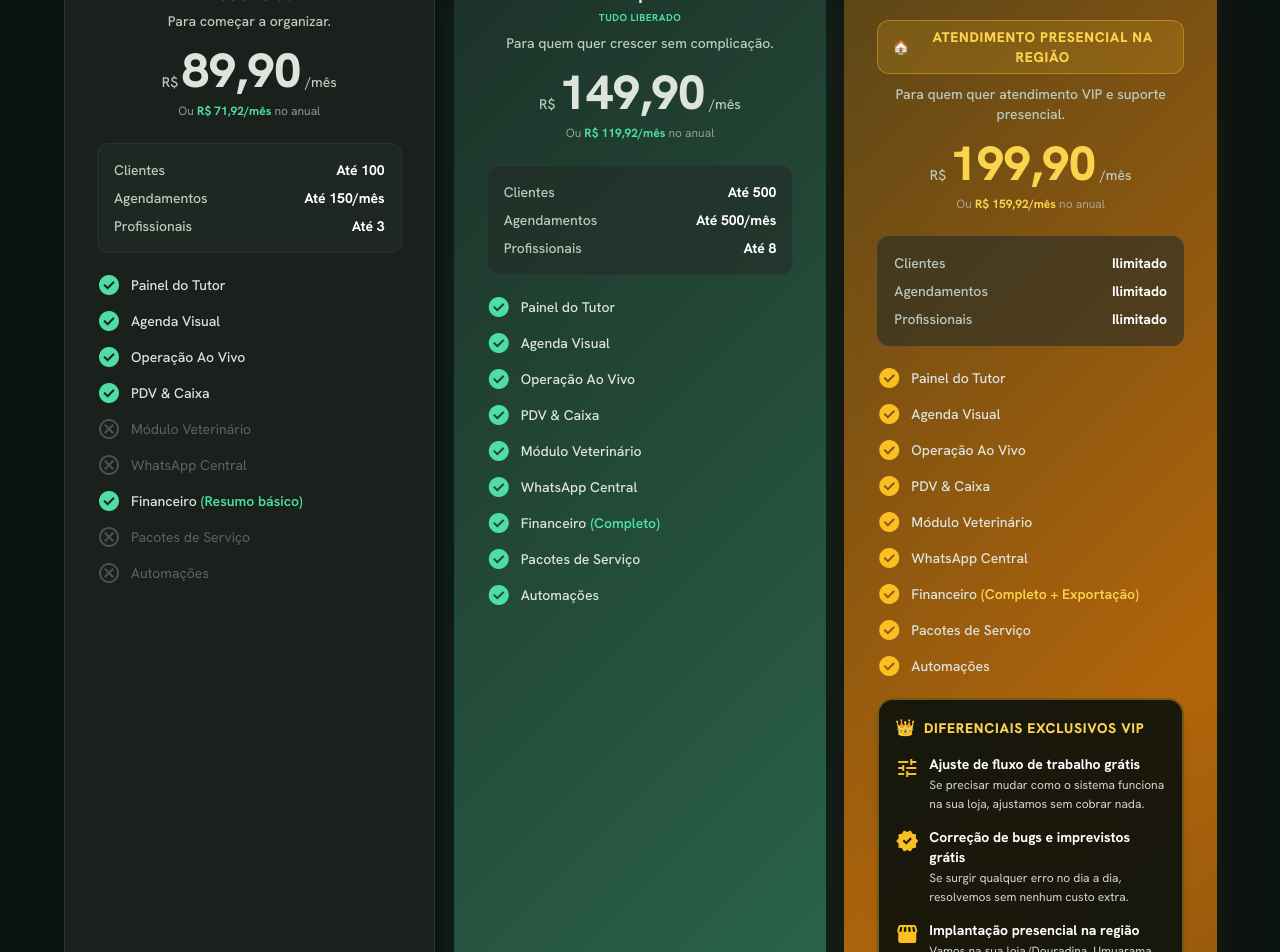
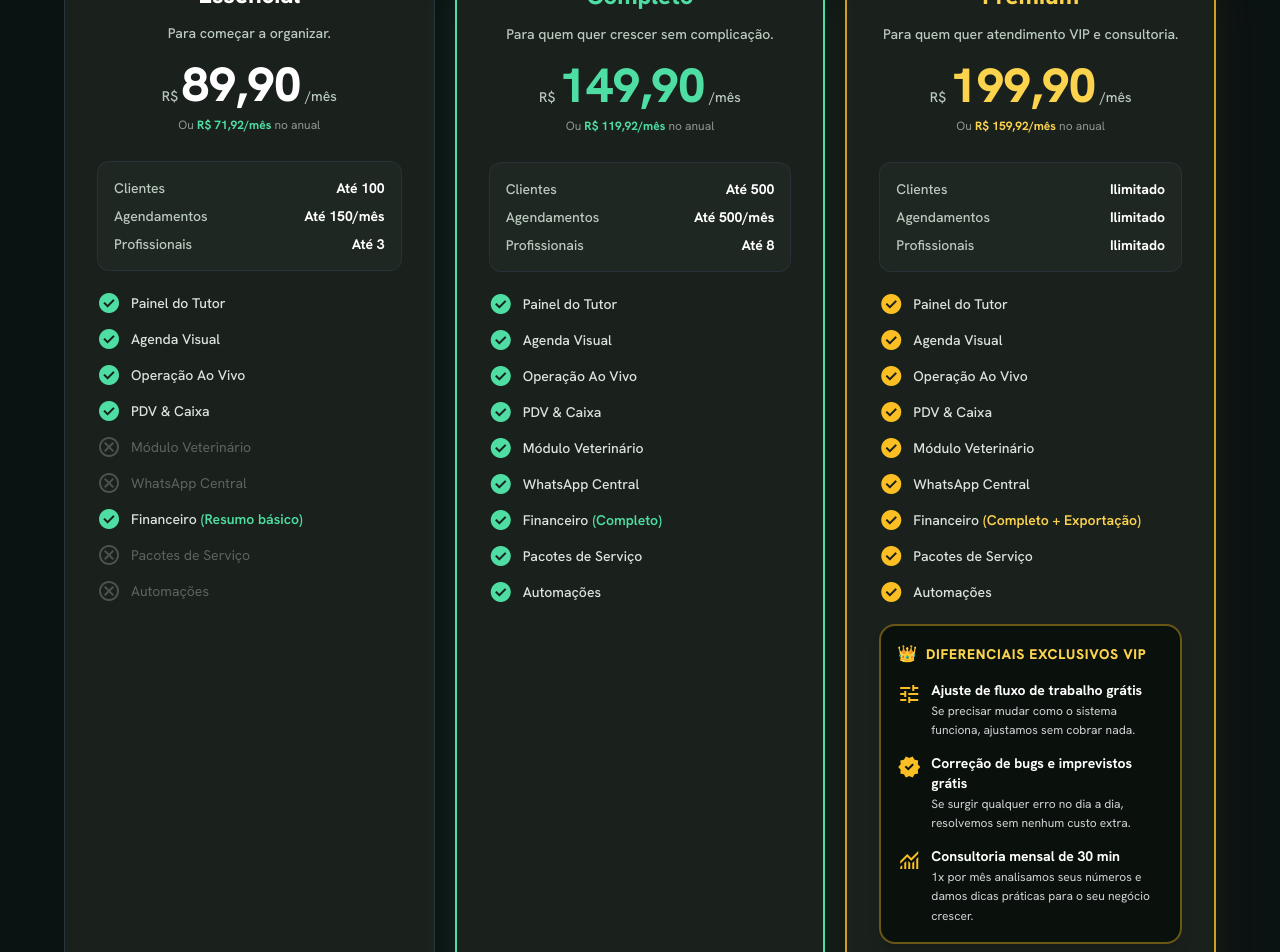
Before and after one commit to XxSusuxX/page-venda-petshop, a Next.js app: page / in a window 1280 px wide. Shown: the part 6140-7092 px from the top of the page. Built offline with nearby package versions, Linux system fonts and the light colour scheme.

Commit message:
style(pricing): align cards horizontally and remove regional restriction from Premium

```diff
--- a/app/api/checkout/route.ts
+++ b/app/api/checkout/route.ts
@@ -24,8 +24,8 @@ const PLANS_CONFIG: Record<
     annualPriceCents: 143904, // R$ 1.439,04/ano (R$ 119,92/mês com 20% OFF)
   },
   premium: {
-    name: "PetNexus - Plano Premium (VIP Presencial)",
-    description: "Atendimento VIP: Implantação presencial na região, ajuste de rotina grátis, consultoria mensal e suporte prioritário.",
+    name: "PetNexus - Plano Premium (VIP)",
+    description: "Atendimento VIP: Ajuste de fluxo de trabalho grátis, consultoria mensal e suporte prioritário.",
     monthlyPriceCents: 19990, // R$ 199,90
     annualPriceCents: 191904, // R$ 1.919,04/ano (R$ 159,92/mês com 20% OFF)
   },
--- a/components/PricingSection.tsx
+++ b/components/PricingSection.tsx
@@ -68,9 +68,9 @@ const plans = [
     monthlyPrice: "199,90",
     annualPrice: "159,92",
     annualTotal: "1.919,04",
-    description: "Para quem quer atendimento VIP e suporte presencial.",
+    description: "Para quem quer atendimento VIP e consultoria.",
     popular: false,
-    cta: encodeURIComponent("Olá! Tenho interesse no plano Premium com implantação presencial na loja, consultoria mensal e suporte VIP do PetNexus. Podem me ajudar?"),
+    cta: encodeURIComponent("Olá! Tenho interesse no plano Premium com suporte prioritário e consultoria do PetNexus. Podem me ajudar?"),
     limits: {
       clientes: "Ilimitado",
       agendamentos: "Ilimitado",
@@ -91,17 +91,12 @@ const plans = [
       {
         icon: "tune",
         title: "Ajuste de fluxo de trabalho grátis",
-        desc: "Se precisar mudar como o sistema funciona na sua loja, ajustamos sem cobrar nada.",
+        desc: "Se precisar mudar como o sistema funciona, ajustamos sem cobrar nada.",
       },
       {
         icon: "verified",
         title: "Correção de bugs e imprevistos grátis",
         desc: "Se surgir qualquer erro no dia a dia, resolvemos sem nenhum custo extra.",
-      },
-      {
-        icon: "storefront",
-        title: "Implantação presencial na região",
-        desc: "Vamos na sua loja (Douradina, Umuarama, Maria Helena e região) instalar e treinar sua equipe.",
       },
       {
         icon: "monitoring",
@@ -211,17 +206,15 @@ export default function PricingSection() {
             const isPopular = plan.popular;
             const isPremium = plan.key === "premium";
 
-            let cardBorderClass = "bg-surface-container border border-hairline-border/60 hover:border-primary/25 hover:shadow-lg hover:shadow-primary/5";
-            if (isPopular) {
-              cardBorderClass = "animated-border-card bg-surface-container-low shadow-2xl shadow-primary/20 md:scale-[1.07] md:z-10";
-            } else if (isPremium) {
-              cardBorderClass = "animated-border-gold bg-surface-container-low shadow-2xl shadow-amber-500/15 hover:shadow-amber-500/25";
-            }
-
             return (
               <div
                 key={index}
-                className={`reveal-on-scroll stagger-${index + 1} relative group rounded-2xl md:rounded-3xl p-6 md:p-8 flex flex-col transition-all duration-500 ${cardBorderClass}`}
+                className={`reveal-on-scroll stagger-${index + 1} relative group rounded-2xl md:rounded-3xl p-6 md:p-8 flex flex-col transition-all duration-300 ${isPopular
+                    ? "bg-surface-container border-2 border-primary shadow-2xl shadow-primary/20 hover:shadow-primary/30 md:scale-[1.04] md:z-10"
+                    : isPremium
+                    ? "bg-surface-container border-2 border-amber-400/80 shadow-2xl shadow-amber-500/15 hover:border-amber-400 hover:shadow-amber-500/25"
+                    : "bg-surface-container border border-hairline-border/60 hover:border-primary/25 hover:shadow-lg"
+                  }`}
               >
                 {/* Popular badge */}
                 {isPopular && (
@@ -237,50 +230,39 @@ export default function PricingSection() {
                   </div>
                 )}
 
-                {/* Plan header */}
+                {/* Plan header — Strictly aligned across all 3 cards */}
                 <div className="text-center mb-6">
-                  <h3 className={`text-xl font-bold mb-1 ${isPremium ? "text-white font-extrabold" : "text-on-surface"}`}>
+                  <h3 className={`text-2xl font-extrabold mb-1.5 ${isPremium ? "text-amber-300" : isPopular ? "text-primary" : "text-white"}`}>
                     {plan.name}
                   </h3>
-                  {isPopular && (
-                    <p className="text-[10px] font-bold text-primary uppercase tracking-wider mb-2">TUDO LIBERADO</p>
-                  )}
-                  {isPremium && (
-                    <div className="my-2.5 px-3.5 py-1.5 bg-amber-400/15 border border-amber-400/40 rounded-xl inline-block">
-                      <p className="text-xs sm:text-sm font-extrabold text-amber-300 uppercase tracking-wider flex items-center justify-center gap-1.5">
-                        <span>🏠</span> ATENDIMENTO PRESENCIAL NA REGIÃO
+                  <p className="text-xs sm:text-sm text-on-surface-variant min-h-[32px] flex items-center justify-center font-medium">
+                    {plan.description}
                   </p>
-                    </div>
-                  )}
-                  <p className="text-xs sm:text-sm text-on-surface-variant mb-4 font-medium">{plan.description}</p>
 
                   {/* Price */}
-                  <div className="flex items-baseline justify-center gap-1">
+                  <div className="mt-3 flex items-baseline justify-center gap-1">
                     <span className="text-sm text-on-surface-variant font-medium">R$</span>
-                    <span className={`text-4xl md:text-5xl font-extrabold tabular-nums ${isPremium ? "text-amber-300" : "text-on-surface"}`}>
+                    <span className={`text-4xl md:text-5xl font-extrabold tabular-nums ${isPremium ? "text-amber-300" : isPopular ? "text-primary" : "text-white"}`}>
                       {isAnnual ? plan.annualPrice : plan.monthlyPrice}
                     </span>
                     <span className="text-sm text-on-surface-variant font-medium">/mês</span>
                   </div>
 
-                  {/* Annual savings */}
+                  {/* Annual savings / note with exact same height */}
+                  <div className="h-6 mt-1 flex items-center justify-center">
                     {isAnnual ? (
-                    <div className="mt-2 space-y-1">
-                      <p className="text-xs text-on-surface-variant/60 line-through">
-                        R$ {plan.monthlyPrice}/mês
-                      </p>
                       <p className={`text-xs font-bold ${isPremium ? "text-amber-300" : "text-primary"}`}>
                         Economize R$ {(parseFloat(plan.monthlyPrice.replace(",", ".")) * 12 - parseFloat(plan.annualTotal.replace(".", "").replace(",", "."))).toFixed(2).replace(".", ",")} ao ano
                       </p>
-                    </div>
                     ) : (
-                    <p className="text-xs text-on-surface-variant/70 mt-2">
+                      <p className="text-xs text-on-surface-variant/70">
                         Ou <span className={`font-bold ${isPremium ? "text-amber-300" : "text-primary"}`}>R$ {plan.annualPrice}/mês</span> no anual
                       </p>
                     )}
                   </div>
+                </div>
 
-                {/* Limits */}
+                {/* Limits — Perfectly aligned horizontally across all 3 cards */}
                 <div className="bg-surface-container-high/60 rounded-xl p-4 mb-5 space-y-2 border border-hairline-border/40">
                   <div className="flex justify-between text-xs sm:text-sm">
                     <span className="text-on-surface-variant font-medium">Clientes</span>
@@ -349,7 +331,7 @@ export default function PricingSection() {
                       <span className="text-on-surface-variant font-medium">Implementação</span>
                       {isPremium ? (
                         <span className="font-bold text-amber-300 flex items-center gap-1">
-                          <span>👑</span> GRÁTIS (Presencial)
+                          <span>👑</span> GRÁTIS
                         </span>
                       ) : plan.setup === "GRÁTIS" ? (
                         <span className="font-bold text-primary flex items-center gap-1">
@@ -364,7 +346,7 @@ export default function PricingSection() {
                     <div className="flex justify-between text-xs sm:text-sm">
                       <span className="text-on-surface-variant font-medium">Implementação</span>
                       <span className={`font-bold flex items-center gap-1 ${isPremium ? "text-amber-300" : "text-primary"}`}>
-                        {isPremium ? "👑 GRÁTIS (Presencial)" : "🎁 Grátis"}
+                        {isPremium ? "👑 GRÁTIS" : "🎁 Grátis"}
                       </span>
                     </div>
                   )}
```
Lines whose indentation alone changed are shown as unchanged.
